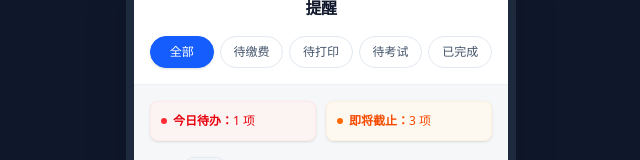
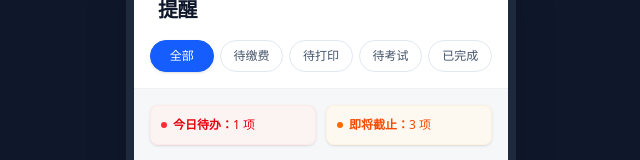
Before and after one commit to lei3056/quanliucheng-app, a React (Vite) app: page / in a window 1280 px wide. Both pictures are taken after a click on the button "提醒". Shown: the part 76-236 px from the top of the page, without its empty margins (319-959 px from the left). Built offline with nearby package versions, Linux system fonts and the light colour scheme.

Commit message:
style: update schedule header typography
Adjust font size and weight of the header for better visual hierarchy.

```diff
--- a/src/components/Schedule.tsx
+++ b/src/components/Schedule.tsx
@@ -356,7 +356,7 @@ export default function Schedule() {
     >
       {/* Header */}
       <div className="bg-white pt-12 pb-3 px-4 border-b border-slate-200/60 sticky top-0 z-30 shrink-0">
-        <h1 className="text-[16px] font-bold text-slate-900 text-center tracking-tight mb-4">提醒</h1>
+        <h1 className="text-xl font-black text-slate-900 tracking-tight mb-4 px-2">提醒</h1>
 
         {/* Filters */}
         <div className="flex justify-between gap-1.5 pb-1 w-full">
```
